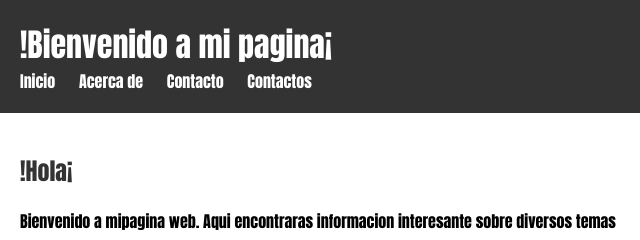
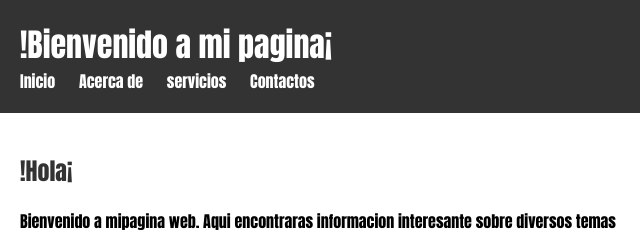
Before and after one commit to TOMSTTI/TP-03-04, a plain HTML site: page index.html in a window 1280 px wide. Shown: the top 240 px of the page, 0-640 px from the left. Drawn offline with Linux system fonts and the light colour scheme.

Commit message:
segundo commit

```diff
--- a/index.html
+++ b/index.html
@@ -12,7 +12,7 @@
         <ul>
             <li><a href="#Inicio">Inicio</a></li>
             <li><a href="#Acerca-de">Acerca de</a></li>
-            <li><a href="#Servicios">Contacto</a></li>
+            <li><a href="#Servicios">servicios</a></li>
             <li><a href="Contactos"></a>Contactos</li>
         </ul>
     </nav>
@@ -49,4 +49,5 @@
 </footer>
 </body>
     <link rel="stylesheet" href="style.css">
+
 </html>
```
